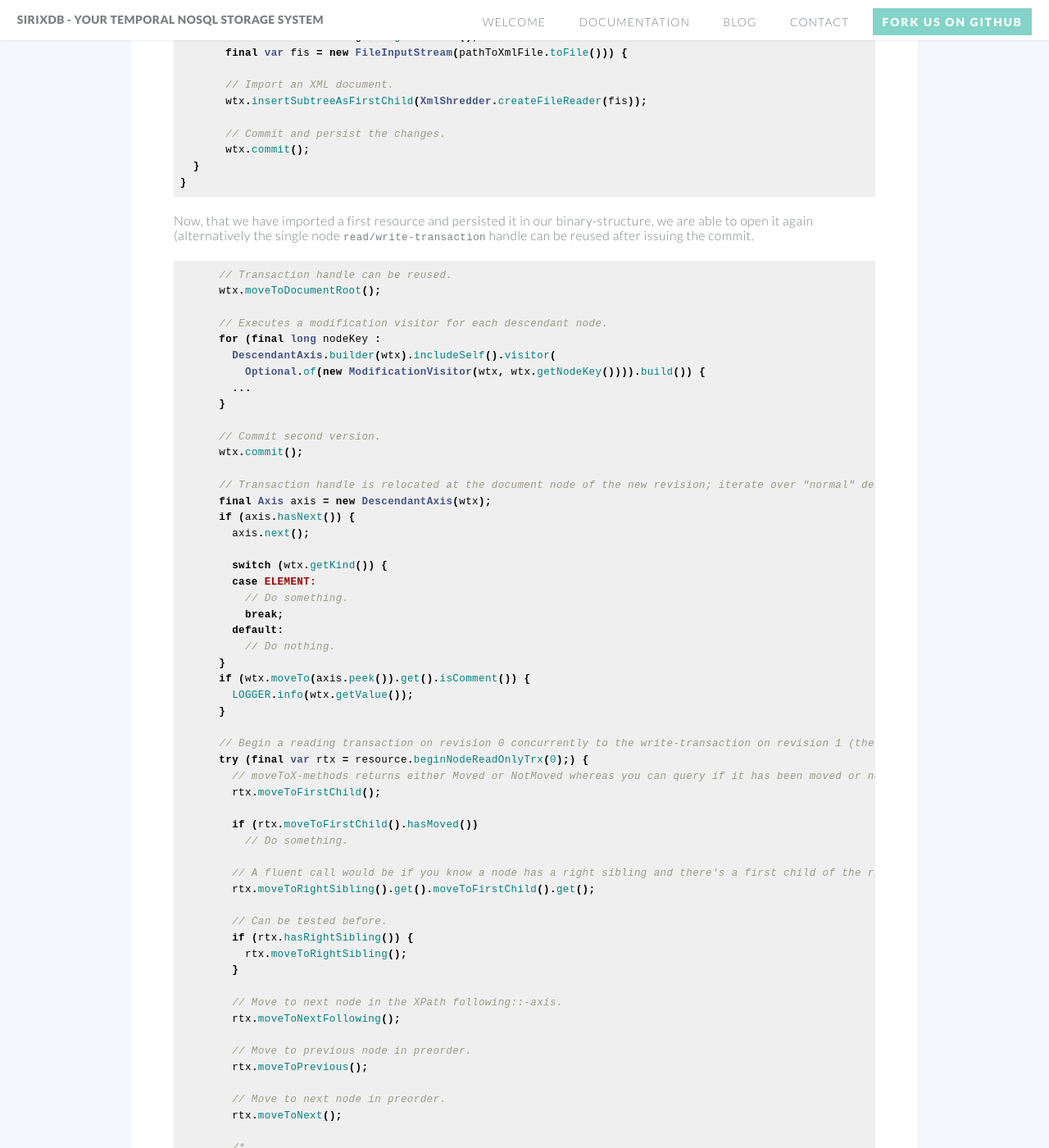
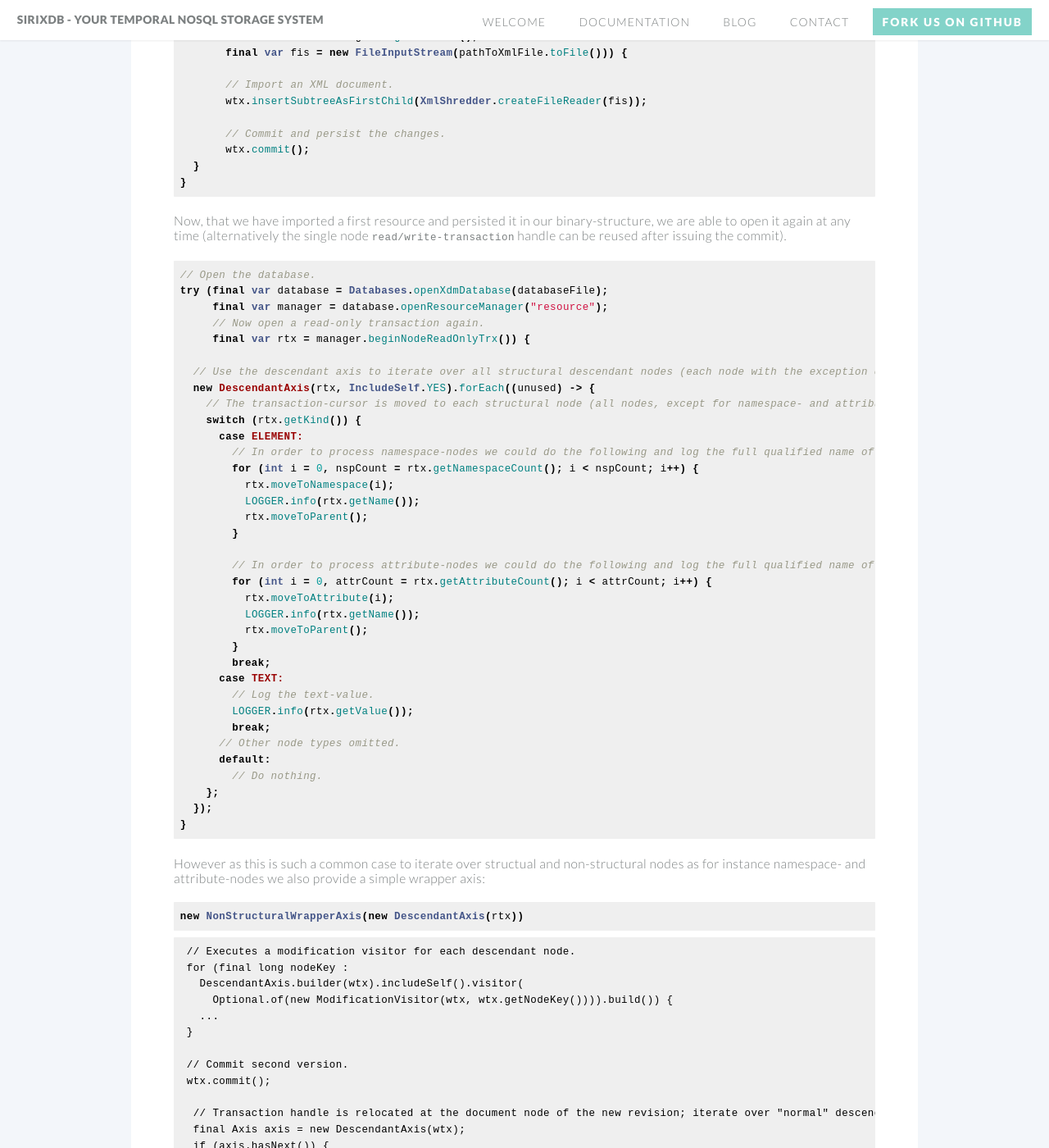
Before and after one commit to sirixdb/sirixdb.github.io, a Jekyll site: the page built from low-level-api.md, in a window 1280 px wide and 1400 px high, scrolled down 839 px. Shown: the whole window at 82% size. Built offline with Jekyll 4.4.1, drawn with Linux system fonts in a browser that asks for light colours; our own code applies the rules of GitHub Pages for plain Markdown files; some of the changed text lies outside the part shown.

Commit message:
Update low-level-api.md

````diff
--- a/low-level-api.md
+++ b/low-level-api.md
@@ -37,21 +37,64 @@ try (final var database = Databases.openXdmDatabase(databaseFile)) {
 }
 ```
 
-Now, that we have imported a first resource and persisted it in our binary-structure, we are able to open it again (alternatively the single node `read/write-transaction` handle can be reused after issuing the commit.
+Now, that we have imported a first resource and persisted it in our binary-structure, we are able to open it again at any time (alternatively the single node `read/write-transaction` handle can be reused after issuing the commit).
 
 ```java
-      // Transaction handle can be reused.
-      wtx.moveToDocumentRoot();
+// Open the database.
+try (final var database = Databases.openXdmDatabase(databaseFile);
+     final var manager = database.openResourceManager("resource");
+     // Now open a read-only transaction again.
+     final var rtx = manager.beginNodeReadOnlyTrx()) {
 
-      // Executes a modification visitor for each descendant node.
-      for (final long nodeKey :
-        DescendantAxis.builder(wtx).includeSelf().visitor(
-          Optional.of(new ModificationVisitor(wtx, wtx.getNodeKey()))).build()) {
-        ...
-      }
+  // Use the descendant axis to iterate over all structural descendant nodes (each node with the exception of namespace- and attribute-nodes) in pre-order (depth-first).
+  new DescendantAxis(rtx, IncludeSelf.YES).forEach((unused) -> {
+    // The transaction-cursor is moved to each structural node (all nodes, except for namespace- and attributes in preorder).
+    switch (rtx.getKind()) {
+      case ELEMENT:
+        // In order to process namespace-nodes we could do the following and log the full qualified name of each node.
+        for (int i = 0, nspCount = rtx.getNamespaceCount(); i < nspCount; i++) {
+          rtx.moveToNamespace(i);
+          LOGGER.info(rtx.getName());
+          rtx.moveToParent();
+        }
 
-      // Commit second version.
-      wtx.commit();
+        // In order to process attribute-nodes we could do the following and log the full qualified name of each node.
+        for (int i = 0, attrCount = rtx.getAttributeCount(); i < attrCount; i++) {
+          rtx.moveToAttribute(i);
+          LOGGER.info(rtx.getName());
+          rtx.moveToParent();
+        }
+        break;
+      case TEXT:
+        // Log the text-value.
+        LOGGER.info(rtx.getValue());
+        break;
+      // Other node types omitted.
+      default:
+        // Do nothing.
+    };
+  });
+}
+```
+
+However as this is such a common case to iterate over structual and non-structural nodes as for instance namespace- and attribute-nodes we also provide a simple wrapper axis:
+
+```java
+new NonStructuralWrapperAxis(new DescendantAxis(rtx))
+```
+
+
+
+
+     // Executes a modification visitor for each descendant node.
+     for (final long nodeKey :
+       DescendantAxis.builder(wtx).includeSelf().visitor(
+         Optional.of(new ModificationVisitor(wtx, wtx.getNodeKey()))).build()) {
+       ...
+     }
+
+     // Commit second version.
+     wtx.commit();
 
       // Transaction handle is relocated at the document node of the new revision; iterate over "normal" descendant axis.
       final Axis axis = new DescendantAxis(wtx);
@@ -60,7 +103,19 @@ Now, that we have imported a first resource and persisted it in our binary-struc
 
         switch (wtx.getKind()) {
         case ELEMENT:
-          // Do something.
+          // In order to process namespace-nodes we could do the following and log the full qualified name of each node.
+          for (int i = 0, nspCount = rtx.getNamespaceCount(); i < nspCount; i++) {
+            rtx.moveToNamespace(i);
+            LOGGER.info(rtx.getName());
+            rtx.moveToParent();
+          }
+
+          // In order to process attribute-nodes we could do the following and log the full qualified name of each node.
+          for (int i = 0, attrCount = rtx.getAttributeCount(); i < attrCount; i++) {
+            rtx.moveToAttribute(i);
+            LOGGER.info(rtx.getName());
+            rtx.moveToParent();
+          }
           break;
         default:
           // Do nothing.
````
